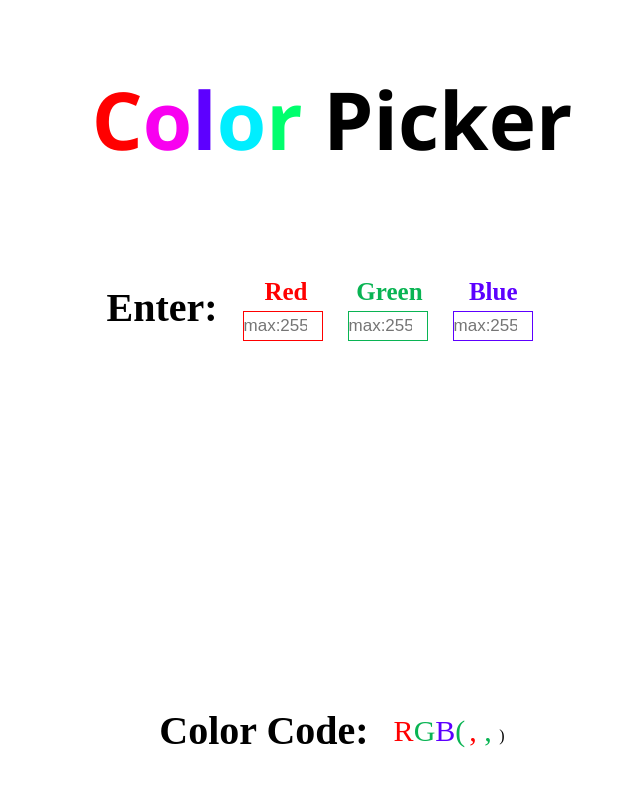
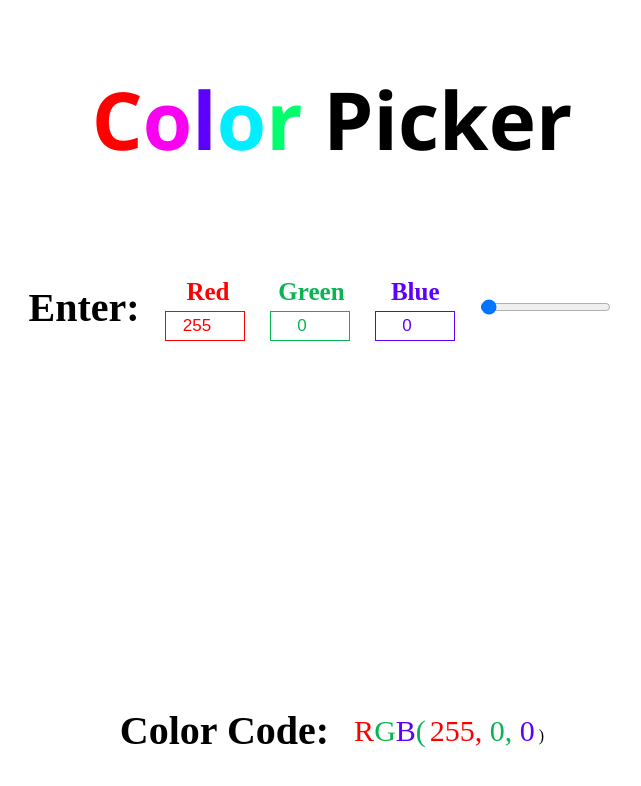
Before and after one commit to M-R-2511/Color-Picker, a plain HTML site: page index.html in a window 1280 px wide. Shown: the whole page, without its empty margins (308-949 px from the left). Drawn offline with Linux system fonts and the light colour scheme.

Commit message:
input-range

```diff
--- a/index.html
+++ b/index.html
@@ -24,6 +24,7 @@
             <input
               onchange="showData()"
               id="red-input"
+              value="255"
               min="0"
               max="255"
               placeholder="max:255"
@@ -36,6 +37,7 @@
             <input
               onchange="showData()"
               id="green-input"
+              value="0"
               min="0"
               max="255"
               placeholder="max:255"
@@ -48,6 +50,7 @@
             <input
               onchange="showData()"
               id="blue-input"
+              value="0"
               min="0"
               max="255"
               placeholder="max:255"
@@ -55,6 +58,13 @@
               type="number"
             />
           </div>
+          <input
+            onchange="progressColor(this)"
+            type="range"
+            min="0"
+            max="765"
+            value="0"
+          />
         </div>
       </div>
       <div class="circle-color">
--- a/main.js
+++ b/main.js
@@ -7,13 +7,33 @@ let blue_code = document.getElementById("blue-code");
 let circle = document.querySelector(".circle");
 
 function showData() {
+  let bg = {
+    backGround: `rgb(${red_code.textContent}${green_code.textContent}${blue_code.textContent})`,
+  };
   red_code.textContent = red_input.value + ", ";
   green_code.textContent = green_input.value + ", ";
   blue_code.textContent = blue_input.value;
+  circle.style.background = bg.backGround;
+  progressColor();
+}
+showData();
 
-  bg = {
+function progressColor(e) {
+  let bg = {
     backGround: `rgb(${red_code.textContent}${green_code.textContent}${blue_code.textContent})`,
   };
+  if (e.value >= 0 && e.value <= 255) {
+    red_code.textContent = e.value + ",";
+    green_code.textContent = 0 + ",";
+    blue_code.textContent = 0;
+  } else if (e.value > 255 && e.value <= 510) {
+    red_code.textContent = 255 + ",";
+    green_code.textContent = e.value - 255 + ",";
+    blue_code.textContent = 0;
+  } else {
+    red_code.textContent = 255 + ",";
+    green_code.textContent = 255 + ",";
+    blue_code.textContent = e.value - 510;
+  }
   circle.style.background = bg.backGround;
 }
-showData();
```
